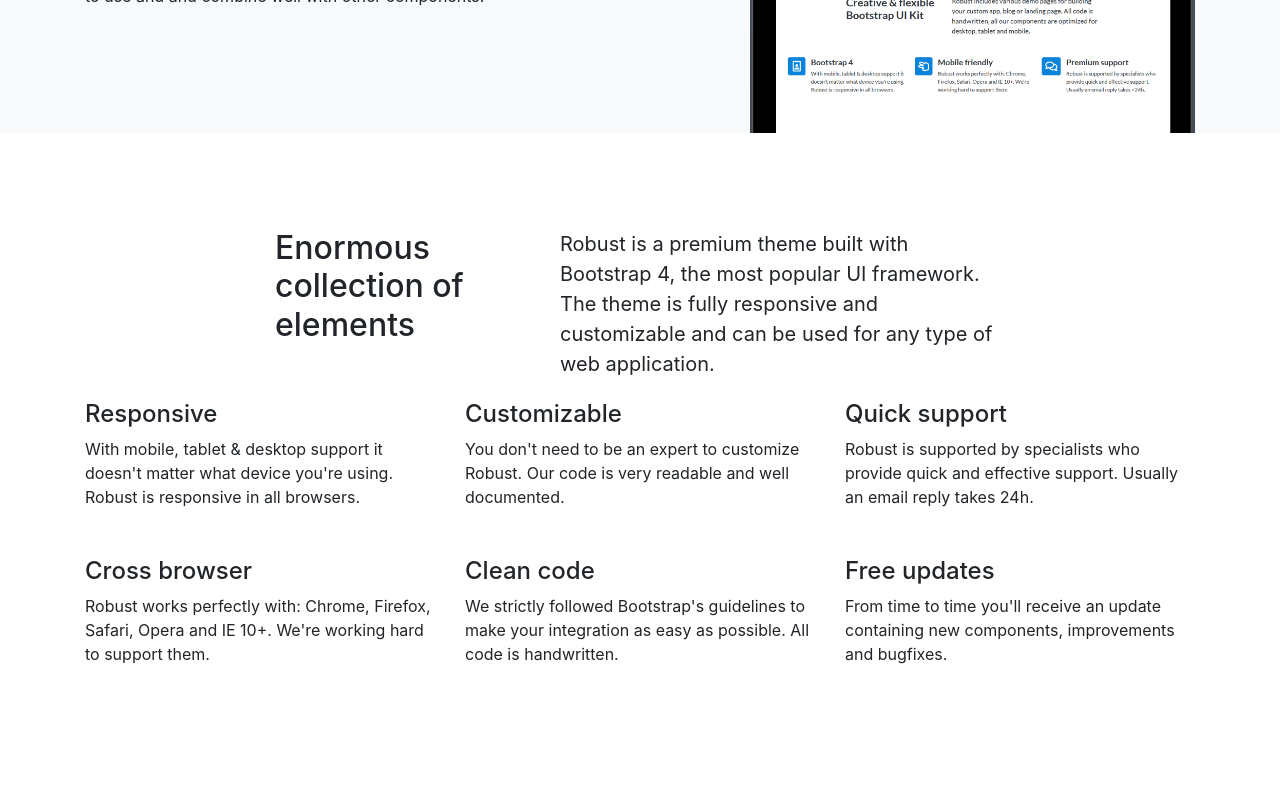
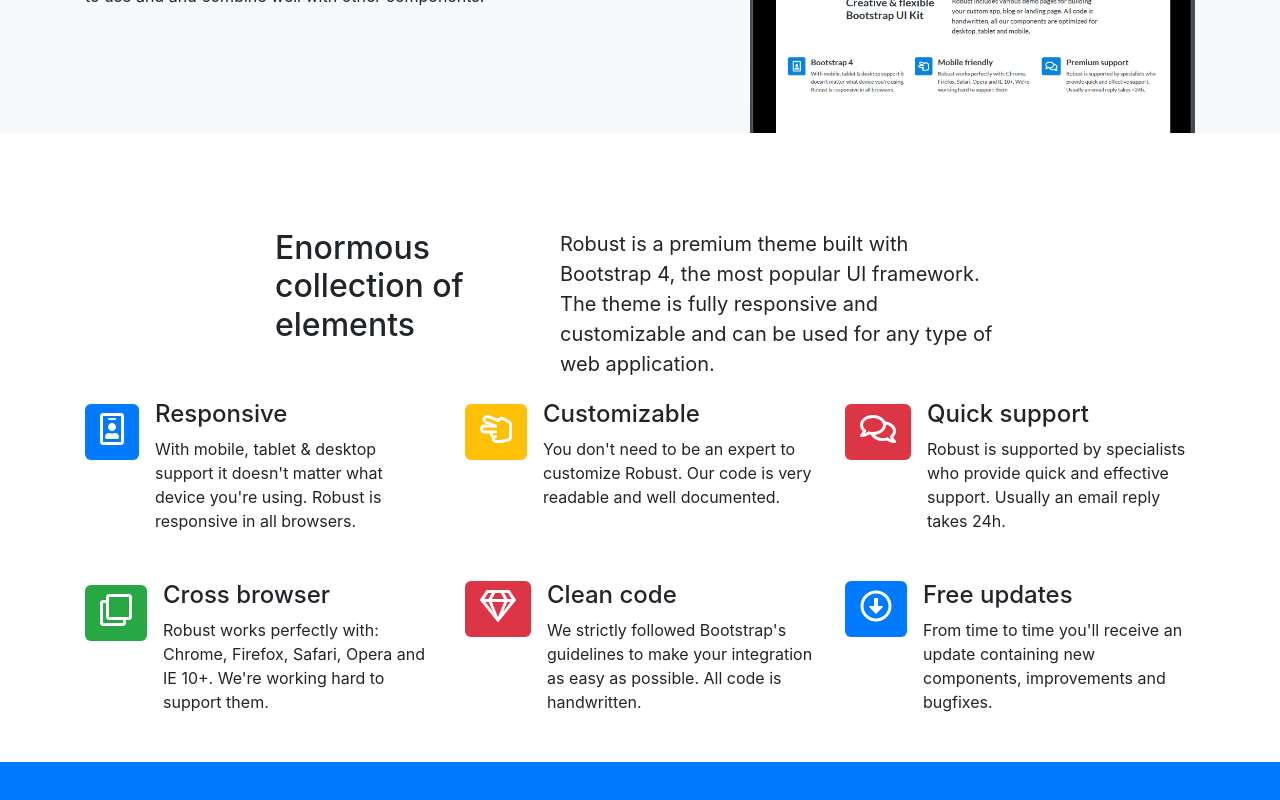
Before and after one commit to KingsLayerHN/lanning-page, a React (Create React App) app: page / in a window 1280 px wide. Shown: the part 1930-2730 px from the top of the page. Before the commit the page ends 2596 px from the top, so only its background shows below. Built offline with nearby package versions, Linux system fonts and the light colour scheme.

Commit message:
agregando FA al proyecto

```diff
--- a/src/App.js
+++ b/src/App.js
@@ -3,6 +3,12 @@
 import Discover from './components/Discover';
 import Ipad from './components/Ipad';
 import Elements from './components/Elements';
+import Carrousel from './components/Carrousel';
+import { far } from '@fortawesome/free-regular-svg-icons'
+import { library } from '@fortawesome/fontawesome-svg-core';
+import { fab } from '@fortawesome/free-brands-svg-icons';
+
+library.add(far,fab); //agrega los prefijos para usar fontAwesomeregular y brands respectivamente
 
 class App extends Component {
 
@@ -13,6 +19,7 @@
         <Discover />
         <Ipad />
         <Elements />
+        <Carrousel />
       </div>
     )
   }
--- /dev/null
+++ b/src/components/Carrousel.js
@@ -0,0 +1,15 @@
+import React, { Component } from 'react'
+
+export default class Carrousel extends Component {
+    render() {
+        return (
+            <div className="bg-blue py-5 bg-primary">
+                <div className="container">
+                    <div className="row">
+
+                    </div>
+                </div>
+            </div>
+        )
+    }
+}
--- a/src/components/Elements.js
+++ b/src/components/Elements.js
@@ -1,8 +1,10 @@
-import React, { Component } from 'react'
+import React, { Component } from 'react';
+import { FontAwesomeIcon } from '@fortawesome/react-fontawesome';
 
 export default class Elements extends Component {
     render() {
         return (
+
             <div className="bg-elements">
                 <div className="container">
                     <div className="row mt-5">
@@ -20,10 +22,10 @@
                     </div>
                     <div className="icon-container">
                         <div className="row">
-                            <div className="col-md-4 media">
-                                <i>
-
-                                </i>
+                            <div className="col-md-4 media mt-0">
+                                <div className="icon bg-primary mr-3 mt-1">
+                                    <FontAwesomeIcon icon={['far','id-badge']} />
+                                </div>
                                 <div className="media-body">
                                     <h4 className="mt-0">
                                         Responsive
@@ -34,10 +36,10 @@
                                     responsive in all browsers.
                                 </div>
                             </div>
-                            <div className="col-md-4 media">
-                                <i>
-
-                                </i>
+                            <div className="col-md-4 media mt-0">
+                                <div className="icon bg-warning mr-3 mt-1">
+                                    <FontAwesomeIcon icon={['far','hand-scissors']} />
+                                </div>
                                 <div className="media-body">
                                     <h4 className="mt-0">
                                         Customizable
@@ -48,9 +50,9 @@
                                 </div>
                             </div>
                             <div className="col-md-4 media">
-                                <i>
-
-                                </i>
+                                <div className="icon bg-danger mr-3 mt-1">
+                                    <FontAwesomeIcon icon={['far','comments']} />
+                                </div>
                                 <div className="media-body">
                                     <h4 className="mt-0">
                                         Quick support
@@ -63,9 +65,9 @@
                         </div>
                         <div className="row">
                             <div className="col-md-4 media mt-5">
-                                <i>
-
-                                </i>
+                                <div className="icon bg-success mr-3 mt-1">
+                                    <FontAwesomeIcon icon={['far','clone']} />
+                                </div>
                                 <div className="media-body">
                                     <h4 className="mt-0">
                                         Cross browser
@@ -75,10 +77,10 @@
                                     We're working hard to support them.
                                 </div>
                             </div>
-                            <div className="col-md-4 media mt-5">
-                                <i>
-
-                                </i>
+                            <div className="col-md-4 media mt-5 mb-5">
+                                <div className="icon bg-danger mr-3">
+                                    <FontAwesomeIcon icon={['far', 'gem']} />
+                                </div>
                                 <div className="media-body">
                                     <h4 className="mt-0">
                                         Clean code
@@ -89,9 +91,9 @@
                                 </div>
                             </div>
                             <div className="col-md-4 media mt-5">
-                                <i>
-
-                                </i>
+                                <div className="icon bg-primary mr-3">
+                                    <FontAwesomeIcon icon={['far','arrow-alt-circle-down']} />
+                                </div>
                                 <div className="media-body">
                                     <h4 className="mt-0">
                                         Free updates
--- a/src/index.css
+++ b/src/index.css
@@ -63,3 +63,10 @@
     background-color: bisque;
     width: 100vw;
 }
+.icon{
+    font-size: 2rem;
+    border-radius: 6px;
+    color: #FFF;
+    text-align: center;
+    padding: 2px 15px 6px 15px;
+}
--- a/src/index.js
+++ b/src/index.js
@@ -6,7 +6,6 @@
 import $ from 'jquery';
 import 'bootstrap';
 import 'popper.js';
-import '../node_modules/font-awesome/css/font-awesome.min.css';
 window.jQuery = window.$ = $;
 require('datatables');
 
```
Also changed, not shown: package.json (+7 -2 lines), 1 other file (tests, documents, lock files or other folders).
